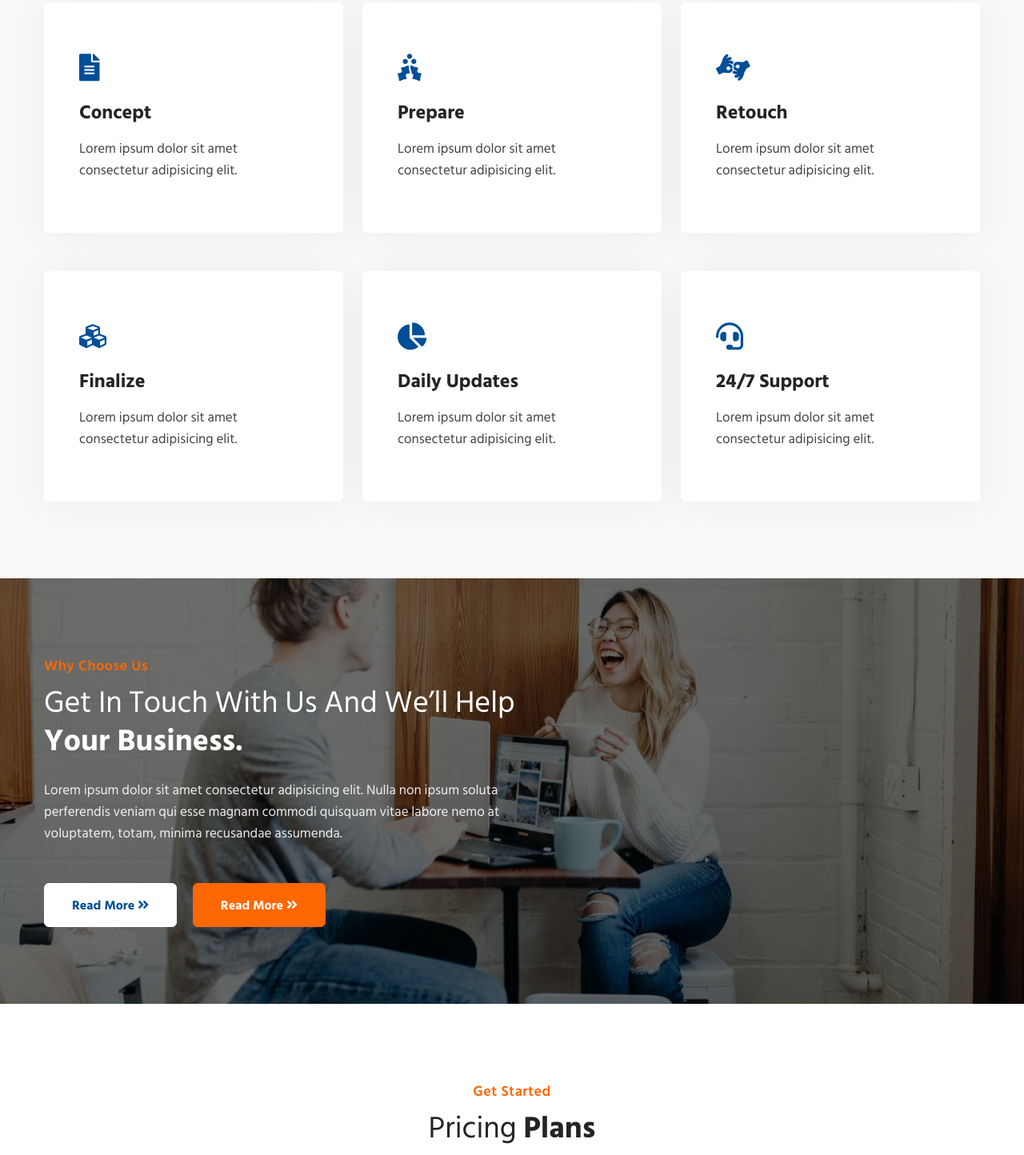
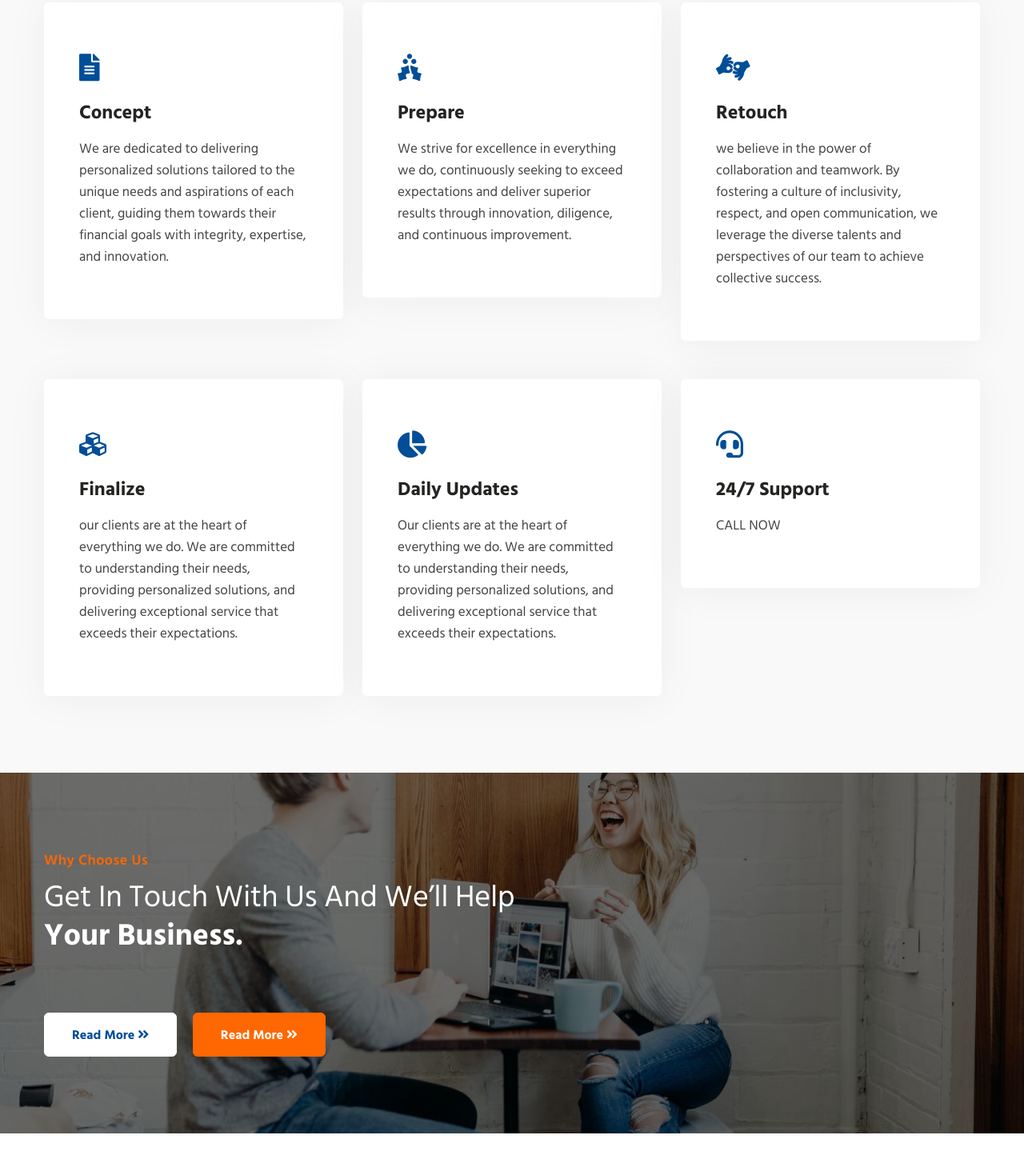
Before and after one commit to shibanxiety/FINCRAFTHUB777, a website: page services.html in a window 1280 px wide. Shown: the part 1217-2661 px from the top of the page at 80% size. Drawn offline with Linux system fonts and the light colour scheme.

Commit message:
Update services.html

```diff
--- a/services.html
+++ b/services.html
@@ -40,6 +40,8 @@
                         <li class="nav-item">
                             <a class="nav-link" href="contact.html">Contact</a>
                         </li>
+                          <li class="nav-item">
+                            <a class="nav-link" href="bot.html">CHATBOT</a>
 
                     </ul>
                     <ul class="navbar-nav search-right mt-lg-0 mt-2">
@@ -106,9 +108,7 @@
                         <h3 class="title-w3l mb-4">The service we offer is specifically designed to meet <br>
                             <span class="span-bold">your needs.</span>
                         </h3>
-                        <p class="mt-4">Sed in metus libero. Sed volutpat eget dui ut tempus. Fusce fringilla tincidunt laoreet
-                            Morbi ac metus vitae diam scelerisque malesuada eget eu mauris.Cras varius lorem ac velit pharetra.
-
+                        <p class="mt-4">personalized guidance, cutting-edge technology, and unwavering commitment to client satisfaction, we aspire to be the leading catalyst for positive financial transformation in the lives of our clients.
                         </p>
 
                         <div class="w3l-button mt-lg-5 mt-4">
@@ -159,7 +159,7 @@
                         <a href="#blog" class="d-block p-lg-4 p-3">
                             <span class="fas fa-file-alt" aria-hidden="true"></span>
                             <h4 class="my-3">Concept</h4>
-                            <p class="">Lorem ipsum dolor sit amet consectetur adipisicing elit. </p>
+                            <p class=""> We are dedicated to delivering personalized solutions tailored to the unique needs and aspirations of each client, guiding them towards their financial goals with integrity, expertise, and innovation. </p>
                         </a>
                     </div>
                 </div>
@@ -168,7 +168,7 @@
                         <a href="#blog" class="d-block p-lg-4 p-3">
                             <span class="fas fa-holly-berry" aria-hidden="true"></span>
                             <h4 class="my-3">Prepare</h4>
-                            <p class="">Lorem ipsum dolor sit amet consectetur adipisicing elit. </p>
+                            <p class="">We strive for excellence in everything we do, continuously seeking to exceed expectations and deliver superior results through innovation, diligence, and continuous improvement. </p>
                         </a>
                     </div>
                 </div>
@@ -178,7 +178,7 @@
                             <span class="fas fa-american-sign-language-interpreting" aria-hidden="true"></span>
                             <h4 class="my-3">Retouch</h4>
 
-                            <p class="">Lorem ipsum dolor sit amet consectetur adipisicing elit. </p>
+                            <p class="">we believe in the power of collaboration and teamwork. By fostering a culture of inclusivity, respect, and open communication, we leverage the diverse talents and perspectives of our team to achieve collective success. </p>
                         </a>
                     </div>
                 </div>
@@ -187,7 +187,7 @@
                         <a href="#blog" class="d-block p-lg-4 p-3">
                             <span class="fa fa-cubes" aria-hidden="true"></span>
                             <h4 class="my-3">Finalize</h4>
-                            <p class="">Lorem ipsum dolor sit amet consectetur adipisicing elit. </p>
+                            <p class="">our clients are at the heart of everything we do. We are committed to understanding their needs, providing personalized solutions, and delivering exceptional service that exceeds their expectations. </p>
                         </a>
                     </div>
                 </div>
@@ -196,7 +196,7 @@
                         <a href="#blog" class="d-block p-lg-4 p-3">
                             <span class="fas fa-chart-pie" aria-hidden="true"></span>
                             <h4 class="my-3">Daily Updates</h4>
-                            <p class="">Lorem ipsum dolor sit amet consectetur adipisicing elit. </p>
+                            <p class="">Our clients are at the heart of everything we do. We are committed to understanding their needs, providing personalized solutions, and delivering exceptional service that exceeds their expectations. </p>
                         </a>
                     </div>
                 </div>
@@ -205,7 +205,7 @@
                         <a href="#blog" class="d-block p-lg-4 p-3">
                             <span class="fas fa-headset" aria-hidden="true"></span>
                             <h4 class="my-3">24/7 Support</h4>
-                            <p class="">Lorem ipsum dolor sit amet consectetur adipisicing elit. </p>
+                            <p class="">CALL NOW </p>
                         </a>
                     </div>
                 </div>
@@ -225,10 +225,8 @@
                         </h3>
                     </div>
                     <div class="link-list-menu">
-                        <p class="">Lorem ipsum dolor sit amet consectetur adipisicing elit. Nulla non ipsum soluta
-                            perferendis
-                            veniam qui esse magnam commodi quisquam vitae labore nemo at voluptatem, totam, minima recusandae
-                            assumenda.</p>
+                        <p class="">
+                            </p>
                         <div class="w3l-two-buttons">
                             <a href="about.html" class="btn btn-primary btn-white btn-style mt-lg-5 mt-4"> Read More <span class="fas fa-angle-double-right ml-2"></span></a>
                             <a href="about.html" class="btn btn-style btn-secondary mt-lg-5 mt-4 ms-sm-3">Read More <span class="fas fa-angle-double-right ml-2"></span> </a>
```
